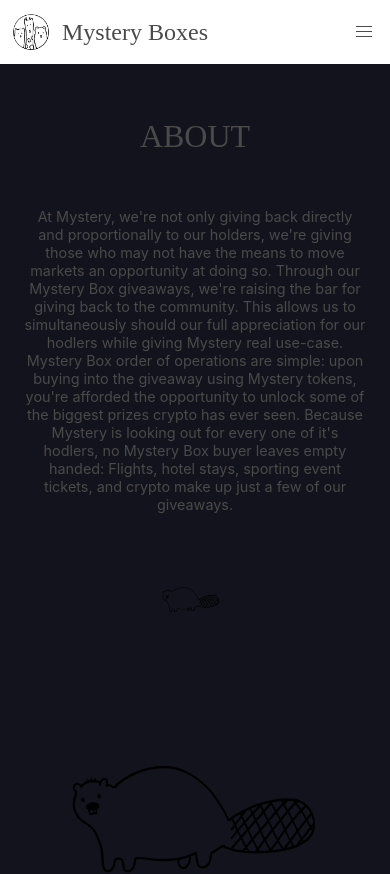
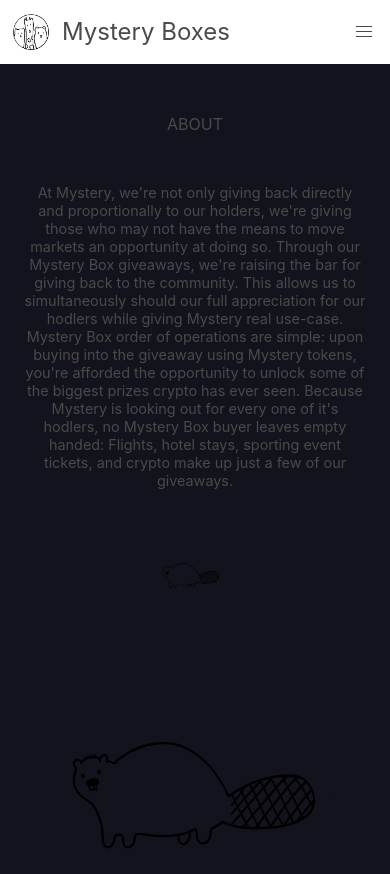
Before and after one commit to x-Code-x/react-nft, a React (Create React App) app in the folder frontend-react/: page / in a window 390 px wide. Shown: the top 874 px of the page. Built offline with nearby package versions, Linux system fonts and the light colour scheme; a web font is replaced by a local one.

Commit message:
Update App.css

```diff
--- a/frontend-react/src/App.css
+++ b/frontend-react/src/App.css
@@ -4,8 +4,8 @@
   min-height: 100vh;
 }
 
-.shizuru {
-  font-family: "Shizuru", cursive;
+.inter {
+  font-family: "Inter";
   font-size: 3rem;
 }
 
@@ -118,7 +118,7 @@
     width: 70px !important;
   }
 
-  .shizuru {
+  .inter {
     font-size: 2rem;
   }
 }
```
